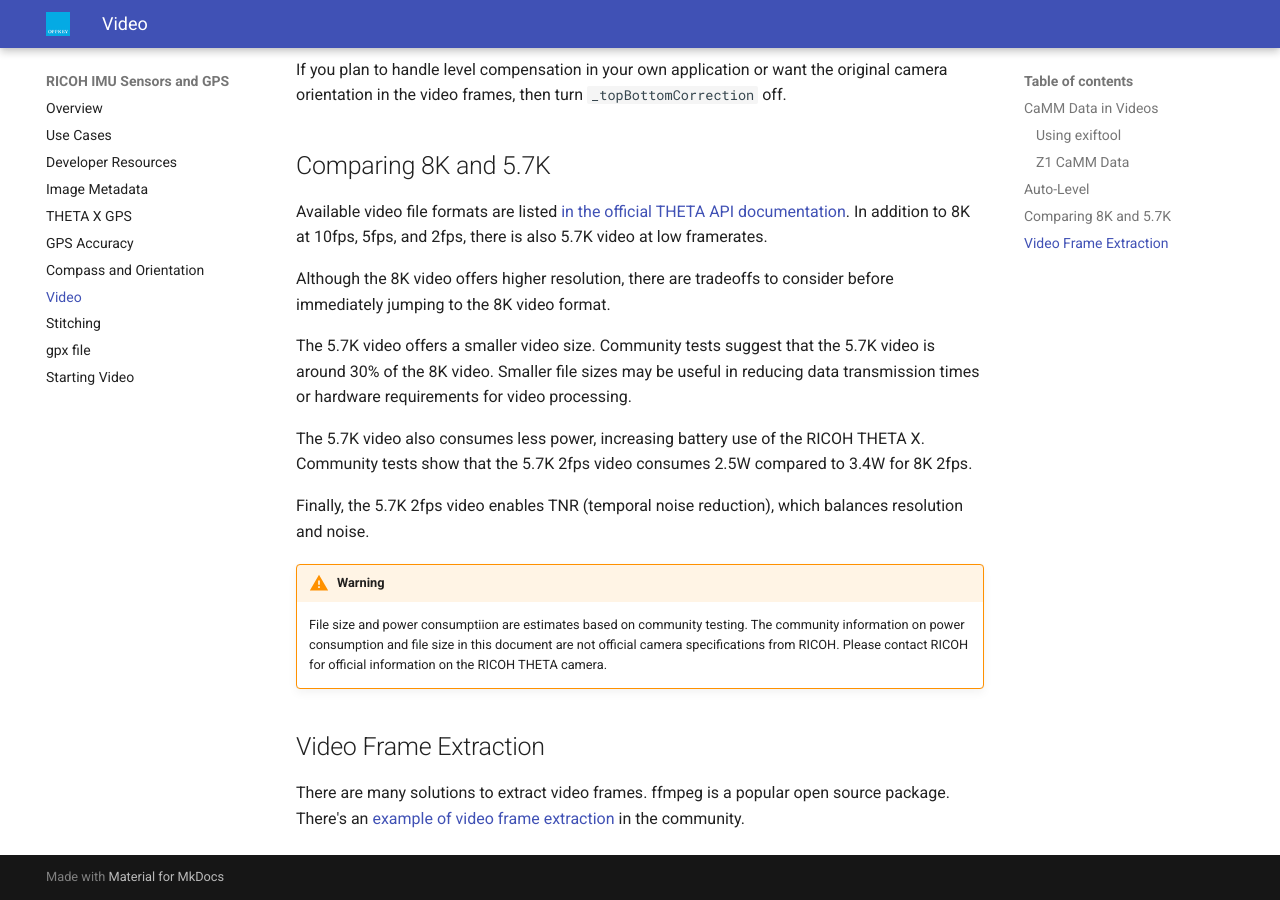
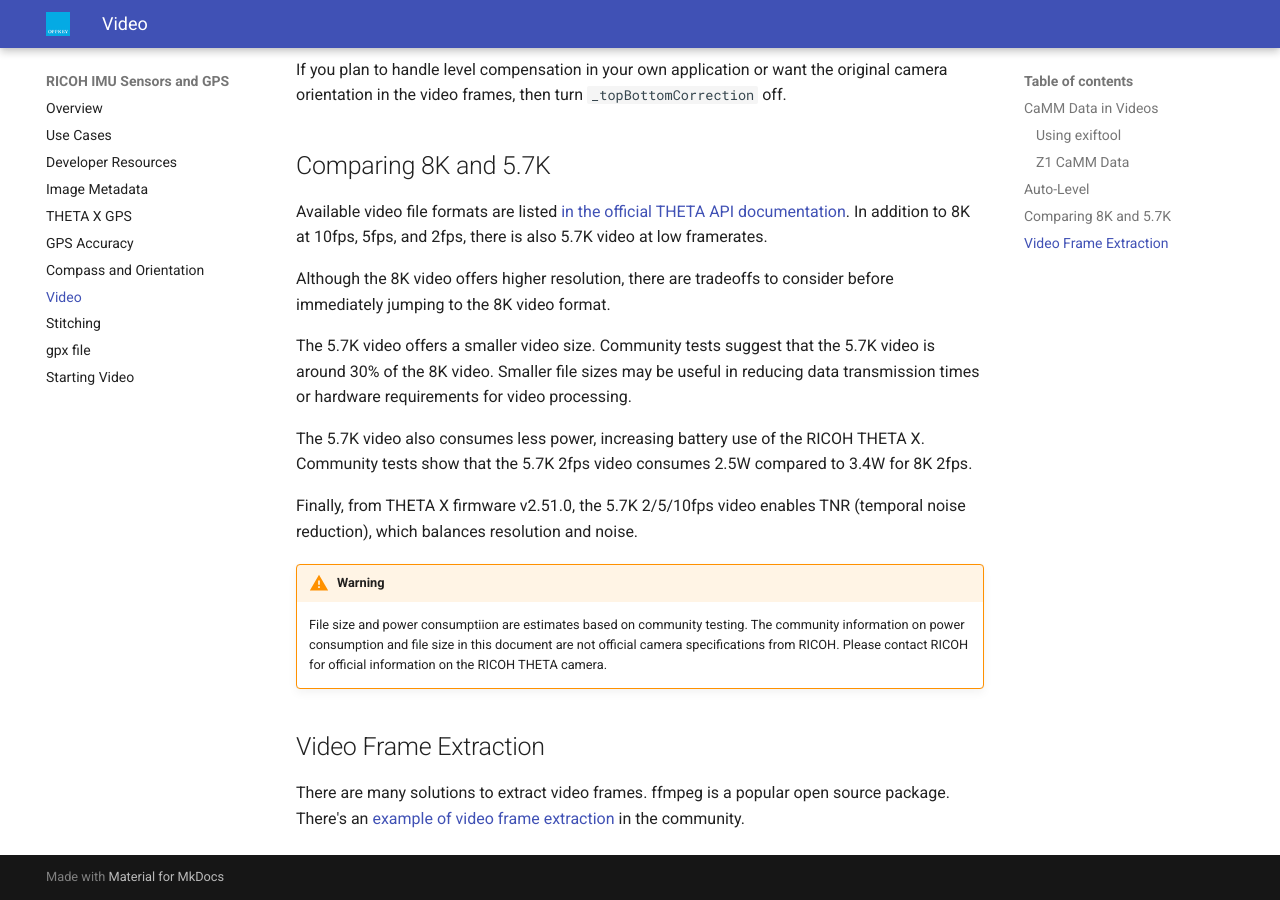
Before and after one commit to codetricity/theta-gis, an MkDocs documentation site: the page built from docs/video.md, in a window 1280 px wide and 900 px high, scrolled down 2940 px. Built offline with MkDocs 1.6.1 and Material for MkDocs 9.7.7, drawn with Linux system fonts in a browser that asks for light colours.

Commit message:
added firmware version about TNR

```diff
--- a/docs/video.md
+++ b/docs/video.md
@@ -76,7 +76,8 @@
 The 5.7K video also consumes less power, increasing battery use of the RICOH THETA X.  Community
 tests show that the 5.7K 2fps video consumes 2.5W compared to 3.4W for 8K 2fps.
 
-Finally, the 5.7K 2fps video enables TNR (temporal noise reduction), which balances resolution and noise.
+Finally, from THETA X firmware v2.51.0, the 5.7K 2/5/10fps video enables TNR
+(temporal noise reduction), which balances resolution and noise.
 
 !!! warning
     File size and power consumptiion are estimates based on community testing.  The community
```
